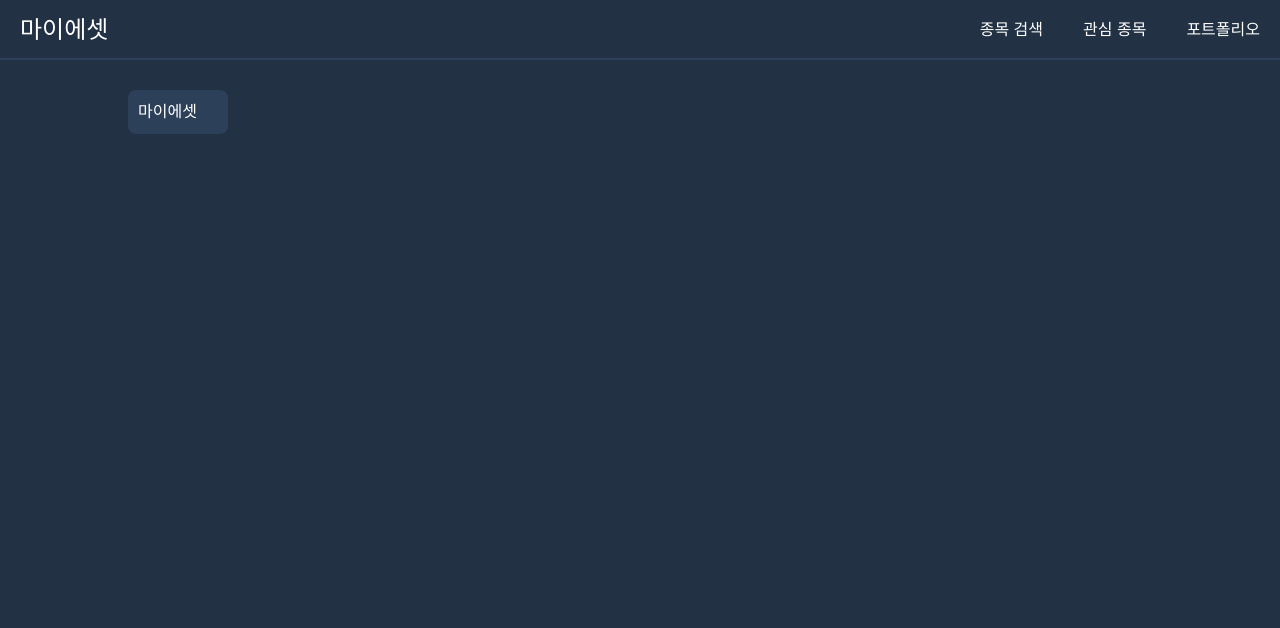
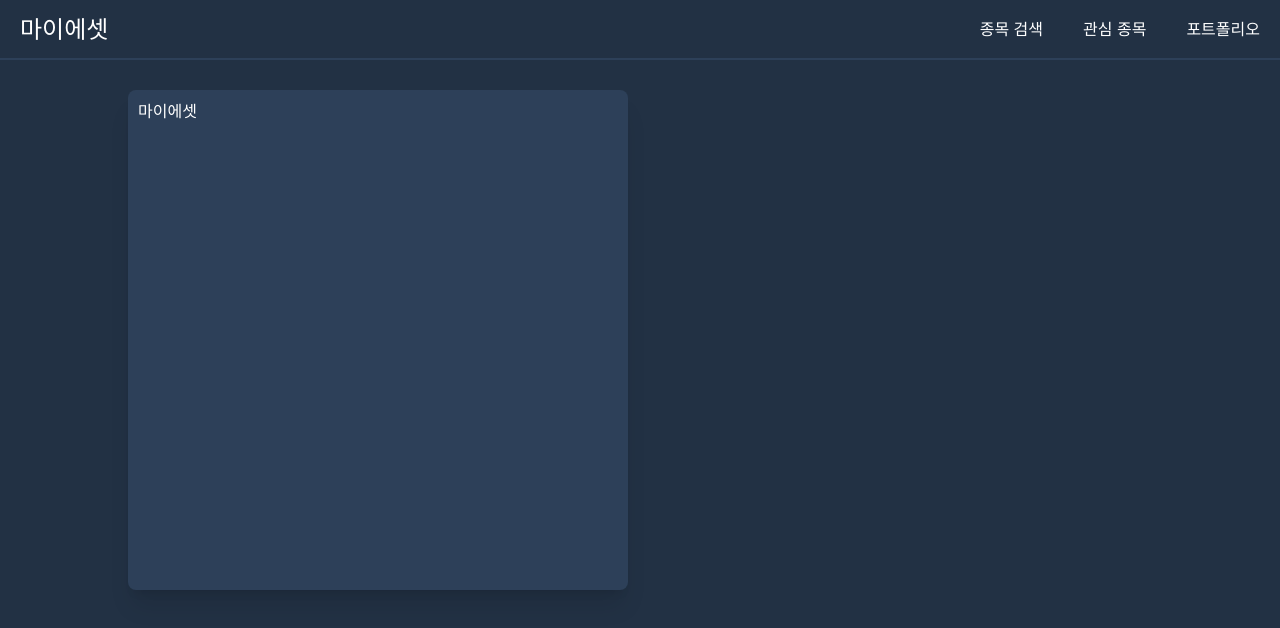
Before and after one commit to crewd/my-asset, a React (Vite) app: page / in a window 1280 px wide. Shown: the top 628 px of the page. Built offline with nearby package versions, Linux system fonts and the light colour scheme.

Commit message:
style: Box shadow 추가

```diff
--- a/src/App.tsx
+++ b/src/App.tsx
@@ -4,7 +4,7 @@ import Box from "./components/layout/box/Box"
 function App() {
   return (
     <AppLayout>
-      <Box classname="w-[100px]">마이에셋</Box>
+      <Box classname="w-[500px] h-[500px]">마이에셋</Box>
     </AppLayout>
   )
 }
--- a/src/components/layout/box/Box.tsx
+++ b/src/components/layout/box/Box.tsx
@@ -1,5 +1,5 @@
 const Box = ({ children, classname }: { children: React.ReactNode, classname: string }) => {
-  const styles = `bg-secondary rounded-lg p-[10px] ${classname}`
+  const styles = `bg-secondary rounded-lg p-[10px] shadow-xl ${classname}`
 
   return (
     <div className={styles}>
```
